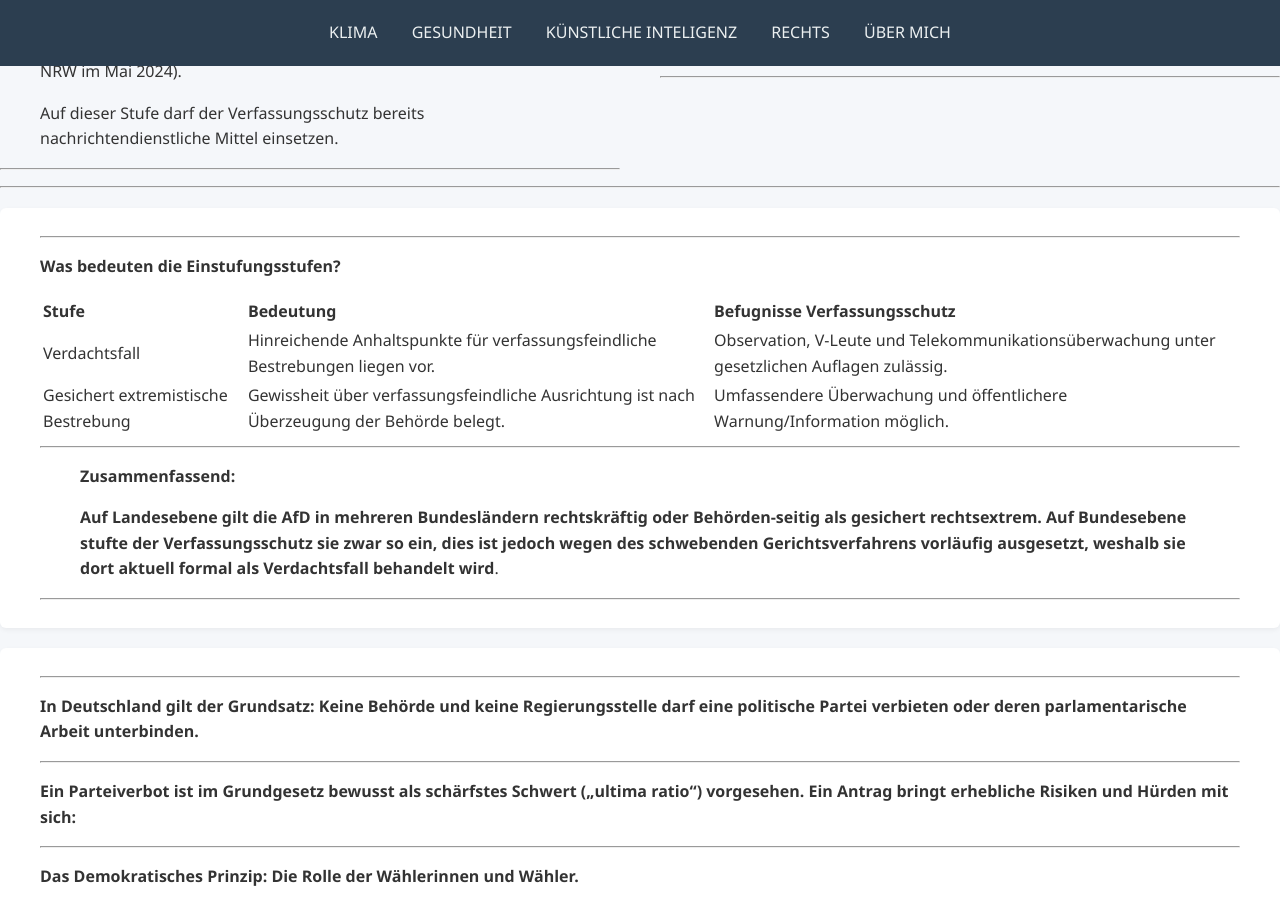
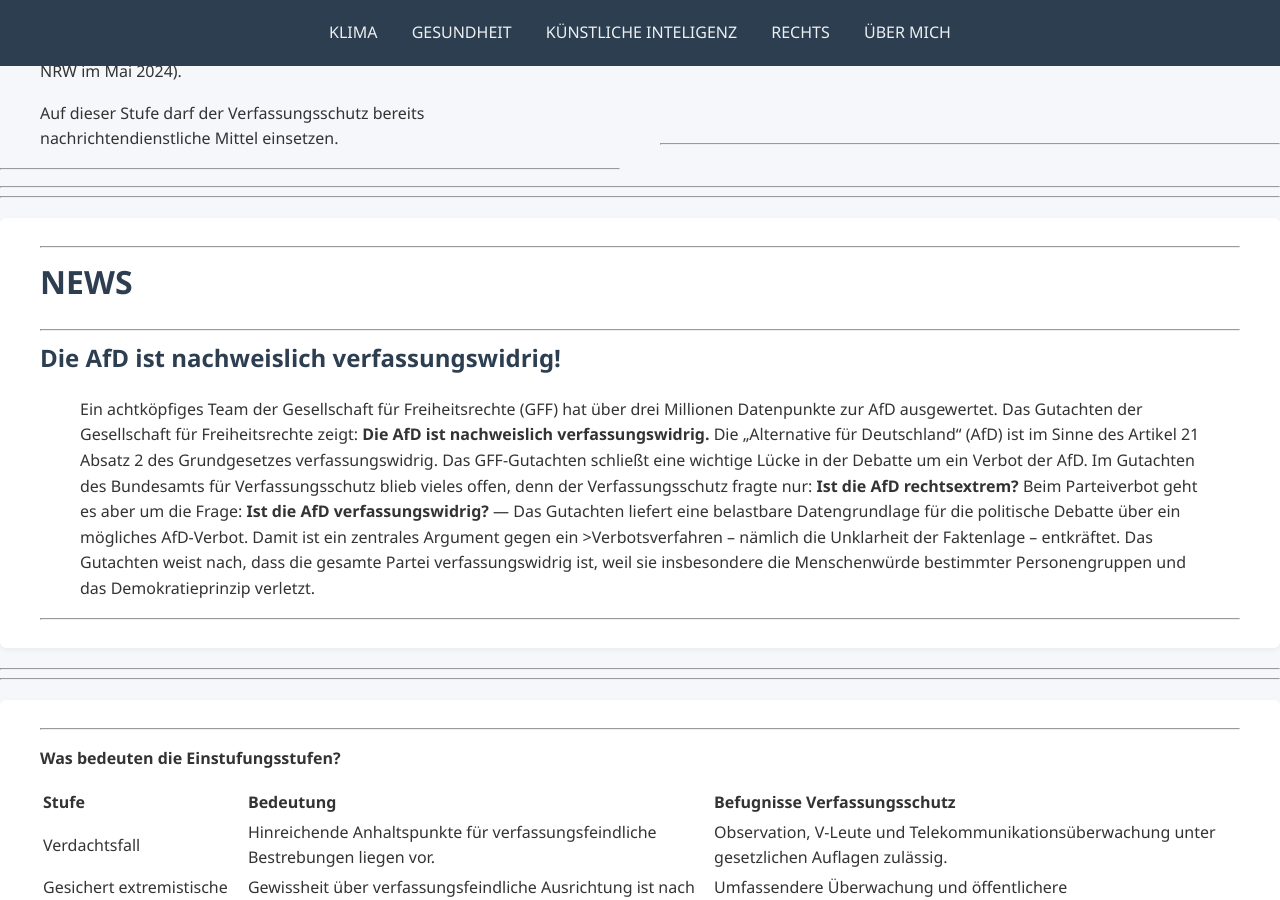
Before and after one commit to TheGermanTruth/TheGermanTruth, a Jekyll site: the page built from rechts.md, in a window 1280 px wide and 900 px high, scrolled down 1963 px. Built offline with Jekyll 4.4.1, drawn with Linux system fonts in a browser that asks for light colours.

Commit message:
Update rechts.md

```diff
--- a/rechts.md
+++ b/rechts.md
@@ -64,6 +64,7 @@
 >
 >In anderen Bundesländern gilt die AfD weiterhin als Verdachtsfall oder wird in Prüfprozessen beobachtet.
 >
+<br>&nbsp;
 
 ---
 
@@ -71,6 +72,32 @@
 
 </div>
 
+---
+---
+
+<div class="section one-column" markdown="1">
+
+---
+# NEWS
+---
+
+## Die AfD ist nachweislich verfassungswidrig!
+
+>Ein achtköpfiges Team der Gesellschaft für Freiheitsrechte (GFF) hat über drei Millionen Datenpunkte zur AfD ausgewertet.
+>Das Gutachten der Gesellschaft für Freiheitsrechte zeigt: **Die AfD ist nachweislich verfassungswidrig.**
+>Die „Alternative für Deutschland“ (AfD) ist im Sinne des Artikel 21 Absatz 2 des Grundgesetzes verfassungswidrig.
+>Das GFF-Gutachten schließt eine wichtige Lücke in der Debatte um ein Verbot der AfD.
+>Im Gutachten des Bundesamts für Verfassungsschutz blieb vieles offen, denn der Verfassungsschutz fragte nur: **Ist die AfD rechtsextrem?**
+>Beim Parteiverbot geht es aber um die Frage: **Ist die AfD verfassungswidrig?**
+>---
+>Das Gutachten liefert eine belastbare Datengrundlage für die politische Debatte über ein mögliches AfD-Verbot. Damit ist ein zentrales Argument gegen ein >Verbotsverfahren – nämlich die Unklarheit der Faktenlage – entkräftet. Das Gutachten weist nach, dass die gesamte Partei verfassungswidrig ist, weil sie
+>insbesondere die Menschenwürde bestimmter Personengruppen und das Demokratieprinzip verletzt.
+
+---
+
+</div>
+
+---
 ---
 
 <div class="section one-column" markdown="1">
```
